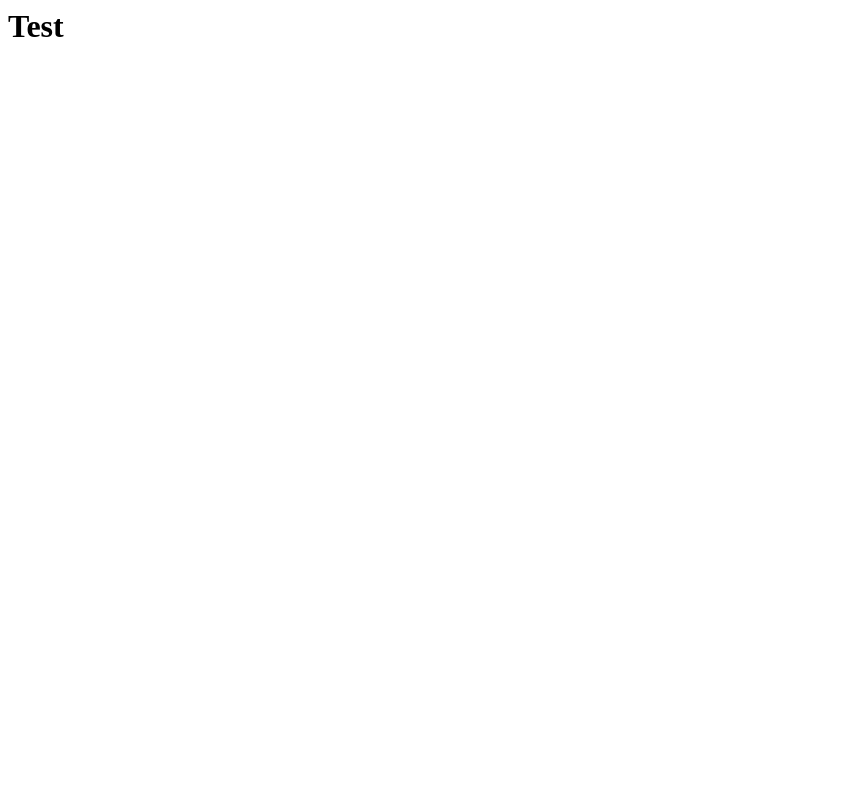
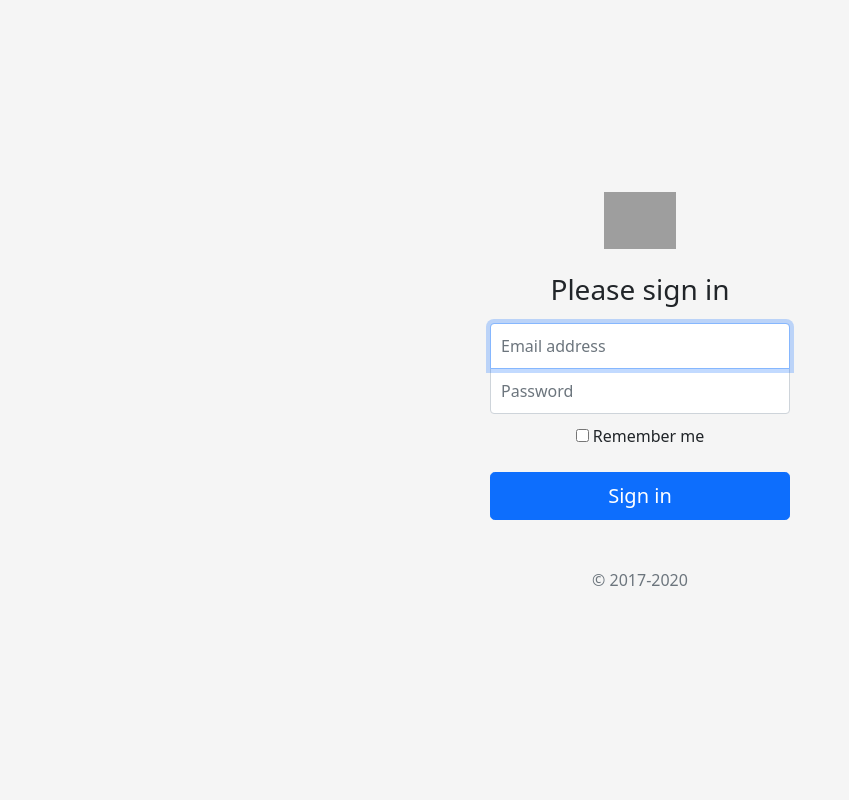
Before and after one commit to tak291/CbdApp, a Django app: page / in a window 1280 px wide. Before the commit the part shown is almost empty. Shown: the whole page, without its empty margins (0-849 px from the left). Run offline with Django 3.2, Linux system fonts and the light colour scheme; some libraries are stand-ins or nearby versions; grey boxes are pictures that could not be loaded.

Commit message:
New files

```diff
--- a/jobs/templates/jobs/home.html
+++ b/jobs/templates/jobs/home.html
@@ -1,13 +1,66 @@
+<!doctype html>
 <html lang="en">
-<head>
-    <meta charset="UTF-8">
-    <meta name="viewport" content="width=, initial-scale=1.0">
-    <title>Document</title>
-</head>
-<body>
+  <head>
+    <meta charset="utf-8">
+    <meta name="viewport" content="width=device-width, initial-scale=1">
+    <meta name="description" content="">
+    <meta name="author" content="Mark Otto, Jacob Thornton, and Bootstrap contributors">
+    <meta name="generator" content="Hugo 0.79.0">
+    <title>Signin Template · Bootstrap v5.0</title>
 
-    <h1>Test</h1>
+    <link rel="canonical" href="https://getbootstrap.com/docs/5.0/examples/sign-in/">
 
 
-</body>
+
+    <!-- Bootstrap core CSS -->
+<link href="../assets/dist/css/bootstrap.min.css" rel="stylesheet">
+
+<link href="https://cdn.jsdelivr.net/npm/bootstrap@5.0.0-beta1/dist/css/bootstrap.min.css" rel="stylesheet" integrity="sha384-giJF6kkoqNQ00vy+HMDP7azOuL0xtbfIcaT9wjKHr8RbDVddVHyTfAAsrekwKmP1" crossorigin="anonymous">
+<script src="https://cdn.jsdelivr.net/npm/bootstrap@5.0.0-beta1/dist/js/bootstrap.bundle.min.js" integrity="sha384-ygbV9kiqUc6oa4msXn9868pTtWMgiQaeYH7/t7LECLbyPA2x65Kgf80OJFdroafW" crossorigin="anonymous"></script>
+
+
+
+    <style>
+      .bd-placeholder-img {
+        font-size: 1.125rem;
+        text-anchor: middle;
+        -webkit-user-select: none;
+        -moz-user-select: none;
+        user-select: none;
+      }
+
+      @media (min-width: 768px) {
+        .bd-placeholder-img-lg {
+          font-size: 3.5rem;
+        }
+      }
+    </style>
+
+
+    <!-- Custom styles for this template -->
+    <link href="/cbdLocks_project/jobs/templates/jobs/signin.css" rel="stylesheet">
+  </head>
+  <body class="text-center">
+
+<main class="form-signin">
+  <form>
+    <img class="mb-4" src="../assets/brand/bootstrap-logo.svg" alt="" width="72" height="57">
+    <h1 class="h3 mb-3 fw-normal">Please sign in</h1>
+    <label for="inputEmail" class="visually-hidden">Email address</label>
+    <input type="email" id="inputEmail" class="form-control" placeholder="Email address" required autofocus>
+    <label for="inputPassword" class="visually-hidden">Password</label>
+    <input type="password" id="inputPassword" class="form-control" placeholder="Password" required>
+    <div class="checkbox mb-3">
+      <label>
+        <input type="checkbox" value="remember-me"> Remember me
+      </label>
+    </div>
+    <button class="w-100 btn btn-lg btn-primary" type="submit">Sign in</button>
+    <p class="mt-5 mb-3 text-muted">&copy; 2017-2020</p>
+  </form>
+</main>
+
+
+
+  </body>
 </html>
--- /dev/null
+++ b/jobs/templates/jobs/signin.css
@@ -0,0 +1,42 @@
+html,
+body {
+  height: 100%;
+}
+
+body {
+  display: flex;
+  align-items: center;
+  padding-top: 40px;
+  padding-bottom: 40px;
+  background-color: #f5f5f5;
+}
+
+.form-signin {
+  width: 100%;
+  max-width: 330px;
+  padding: 15px;
+  margin: auto;
+}
+.form-signin .checkbox {
+  font-weight: 400;
+}
+.form-signin .form-control {
+  position: relative;
+  box-sizing: border-box;
+  height: auto;
+  padding: 10px;
+  font-size: 16px;
+}
+.form-signin .form-control:focus {
+  z-index: 2;
+}
+.form-signin input[type="email"] {
+  margin-bottom: -1px;
+  border-bottom-right-radius: 0;
+  border-bottom-left-radius: 0;
+}
+.form-signin input[type="password"] {
+  margin-bottom: 10px;
+  border-top-left-radius: 0;
+  border-top-right-radius: 0;
+}
```
